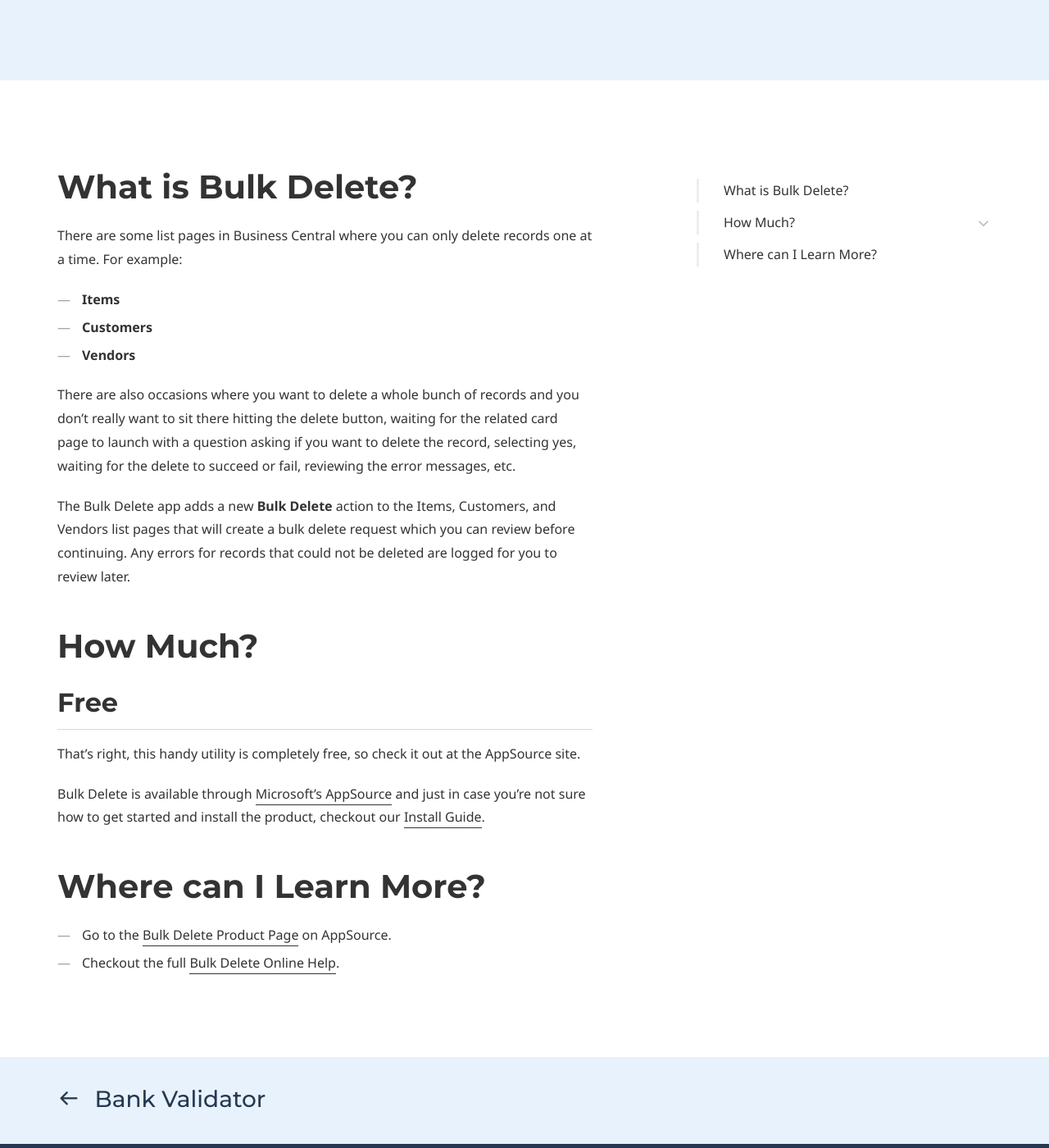
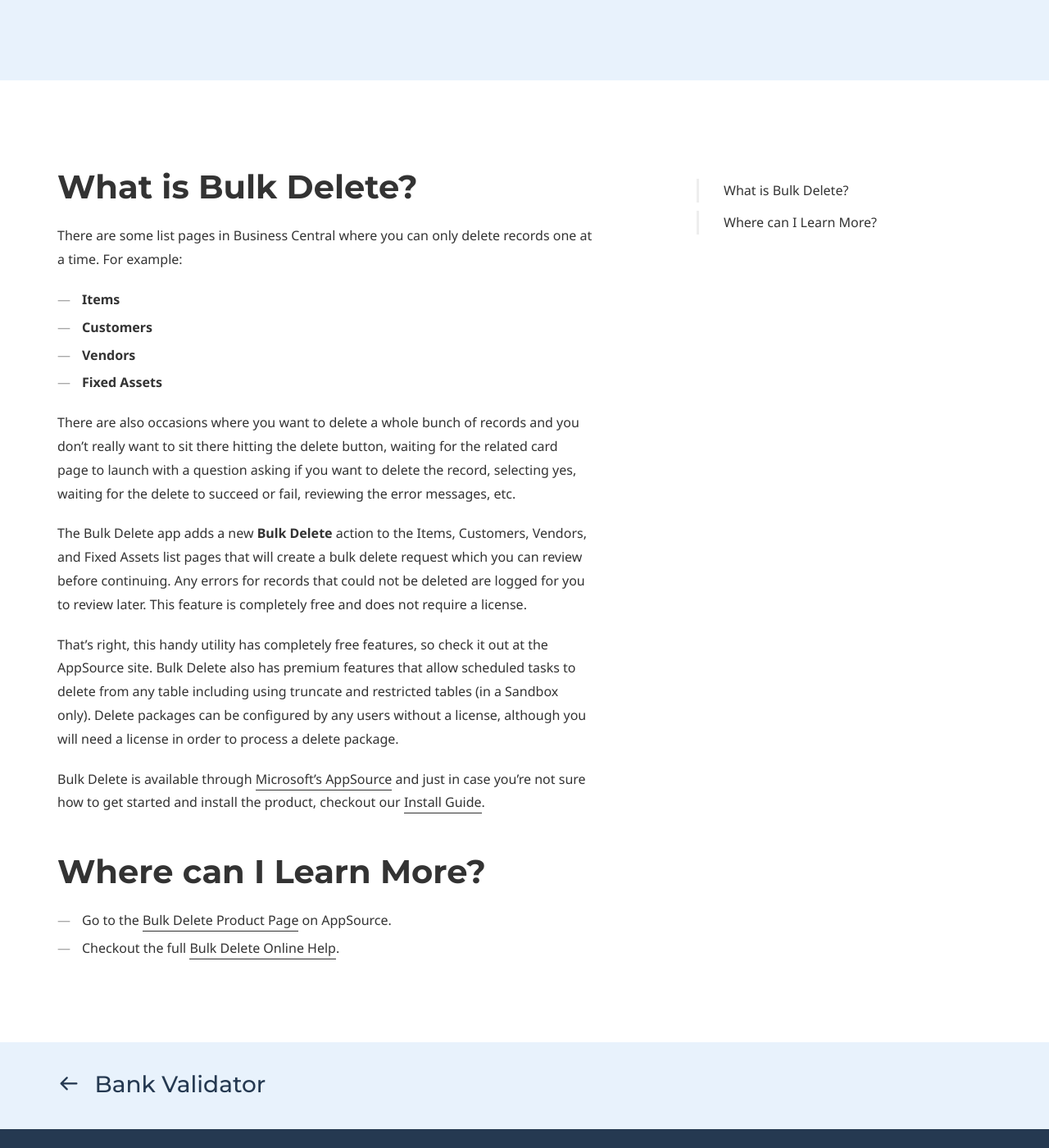
Before and after one commit to BCAppsLimited/bcappslimited.github.io, a Jekyll site: the page built from bulk-delete.md, in a window 1280 px wide and 1400 px high, scrolled down 524 px. Shown: the whole window at 82% size. Built offline with Jekyll 4.4.1, drawn with Linux system fonts in a browser that asks for light colours; some web fonts are replaced.

Commit message:
Updated bulk delete as no longer free

```diff
--- a/bulk-delete.md
+++ b/bulk-delete.md
@@ -35,18 +35,17 @@
 - **Items**
 - **Customers**
 - **Vendors**
+- **Fixed Assets**
 
 There are also occasions where you want to delete a whole bunch of records and you don't really want to sit there hitting the delete button, waiting for the related card page to launch with a question asking if you want to delete the record, selecting yes, waiting for the delete to succeed or fail, reviewing the error messages, etc.
 
-The Bulk Delete app adds a new **Bulk Delete** action to the Items, Customers, and Vendors list pages that will create a bulk delete request which you can review before continuing. Any errors for records that could not be deleted are logged for you to review later.
+The Bulk Delete app adds a new **Bulk Delete** action to the Items, Customers, Vendors, and Fixed Assets list pages that will create a bulk delete request which you can review before continuing. Any errors for records that could not be deleted are logged for you to review later. This feature is completely free and does not require a license.
 
-# How Much?
-
-## Free
-
-That's right, this handy utility is completely free, so check it out at the AppSource site.
+That's right, this handy utility has completely free features, so check it out at the AppSource site. Bulk Delete also has premium features that allow scheduled tasks to delete from any table including using truncate and restricted tables (in a Sandbox only). Delete packages can be configured by any users without a license, although you will need a license in order to process a delete package.
 
 Bulk Delete is available through [Microsoft's AppSource](https://appsource.microsoft.com/en-us/product/dynamics-365-business-central/PUBID.bcappslimited1693858041247%7CAID.bulk-delete%7CPAPPID.f6ed7976-9eb2-4854-b0e3-ab8a4a3f23ea?tab=Overview) and just in case you're not sure how to get started and install the product, checkout our [Install Guide](/BulkDelete/install-guide).
+
+
 
 # Where can I Learn More?
 
```
